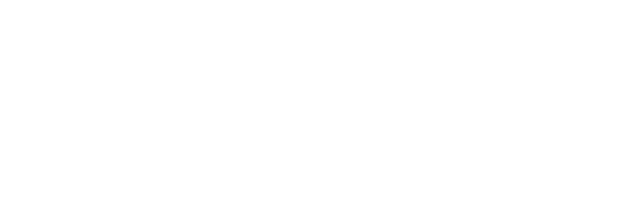
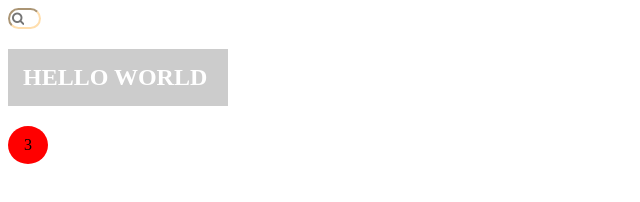
Before and after one commit to Sickoko/leap_2022, a plain HTML site: page day-02/index.html in a window 1280 px wide. Shown: the whole page, without its empty margins (0-640 px from the left). Drawn offline with Linux system fonts and the light colour scheme.

Commit message:
exercises

```diff
--- a/day-02/CSS/style.css
+++ b/day-02/CSS/style.css
@@ -0,0 +1,26 @@
+input{
+    width: 33px;
+    border-radius: 20px;
+    border-color: navajowhite;
+    transition: all 0.8s;
+}
+input:hover{
+    width: 150px;
+}
+.shybox{
+    display: flex;
+}
+h2{
+    background: #ccc;
+    color: #fff;
+    width: 190px;
+    padding: 15px;
+}
+p{
+    align-self: flex-start;
+    background: red;
+    width: 20px;
+    text-align: center;
+    border-radius: 50%;
+    padding: 10px;
+}
--- a/day-02/index.html
+++ b/day-02/index.html
@@ -1,13 +1,21 @@
 <!DOCTYPE html>
 <html lang="en">
+
 <head>
     <meta charset="UTF-8">
     <meta http-equiv="X-UA-Compatible" content="IE=edge">
     <meta name="viewport" content="width=device-width, initial-scale=1.0">
+    <link href="https://cdnjs.cloudflare.com/ajax/libs/font-awesome/4.7.0/css/font-awesome.min.css" rel="stylesheet" />
     <link rel="stylesheet" href="CSS/style.css">
     <title>Document</title>
 </head>
+
 <body>
+    <input type="search" placeholder="&#xF002; search" style="font-family:Arial, FontAwesome" />
+    <div class="shy">
+        <h2>HELLO WORLD</h2>
+        <p>3</p>
+    </div>
+</body>
 
-</body>
 </html>
```
